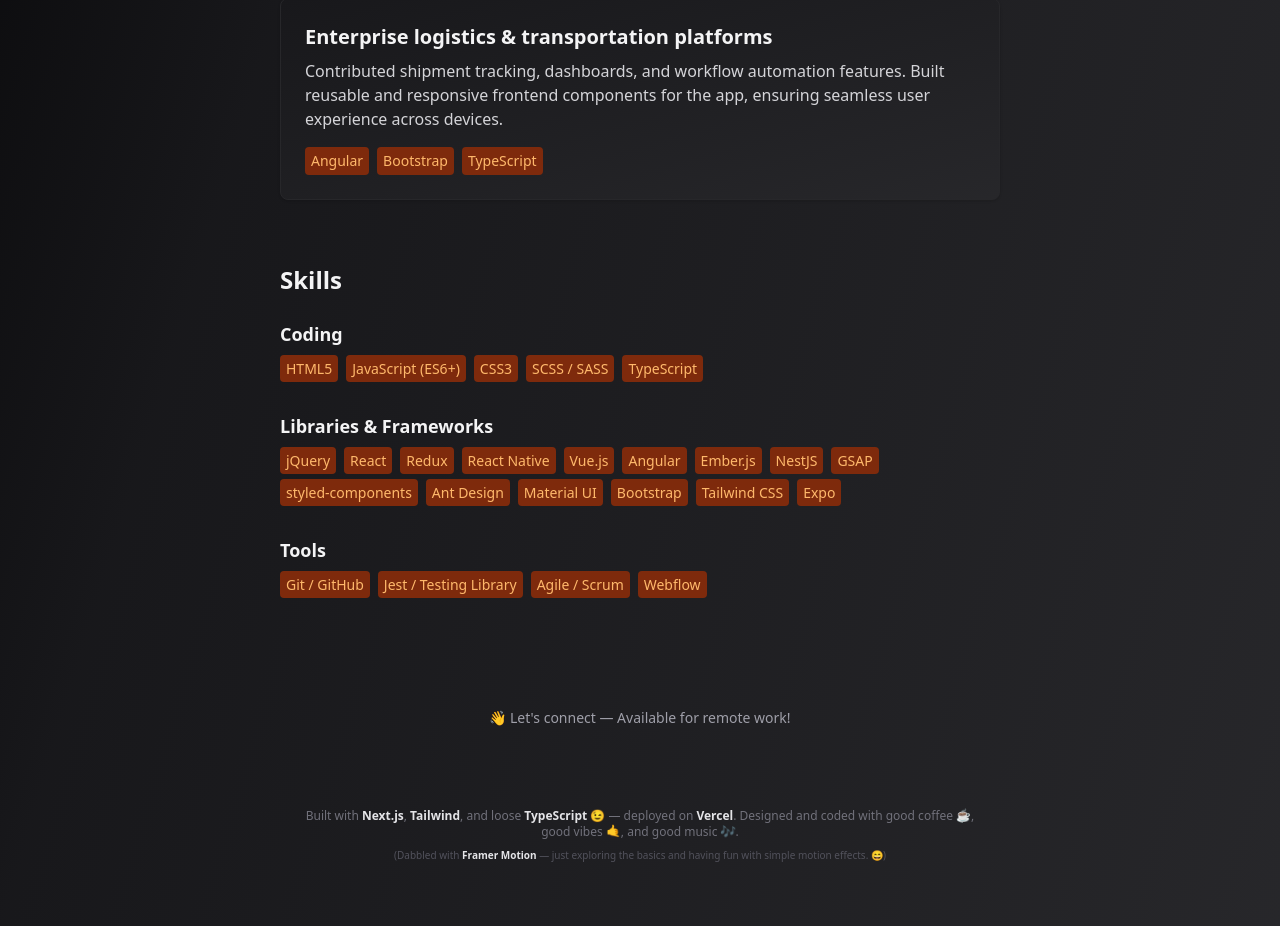
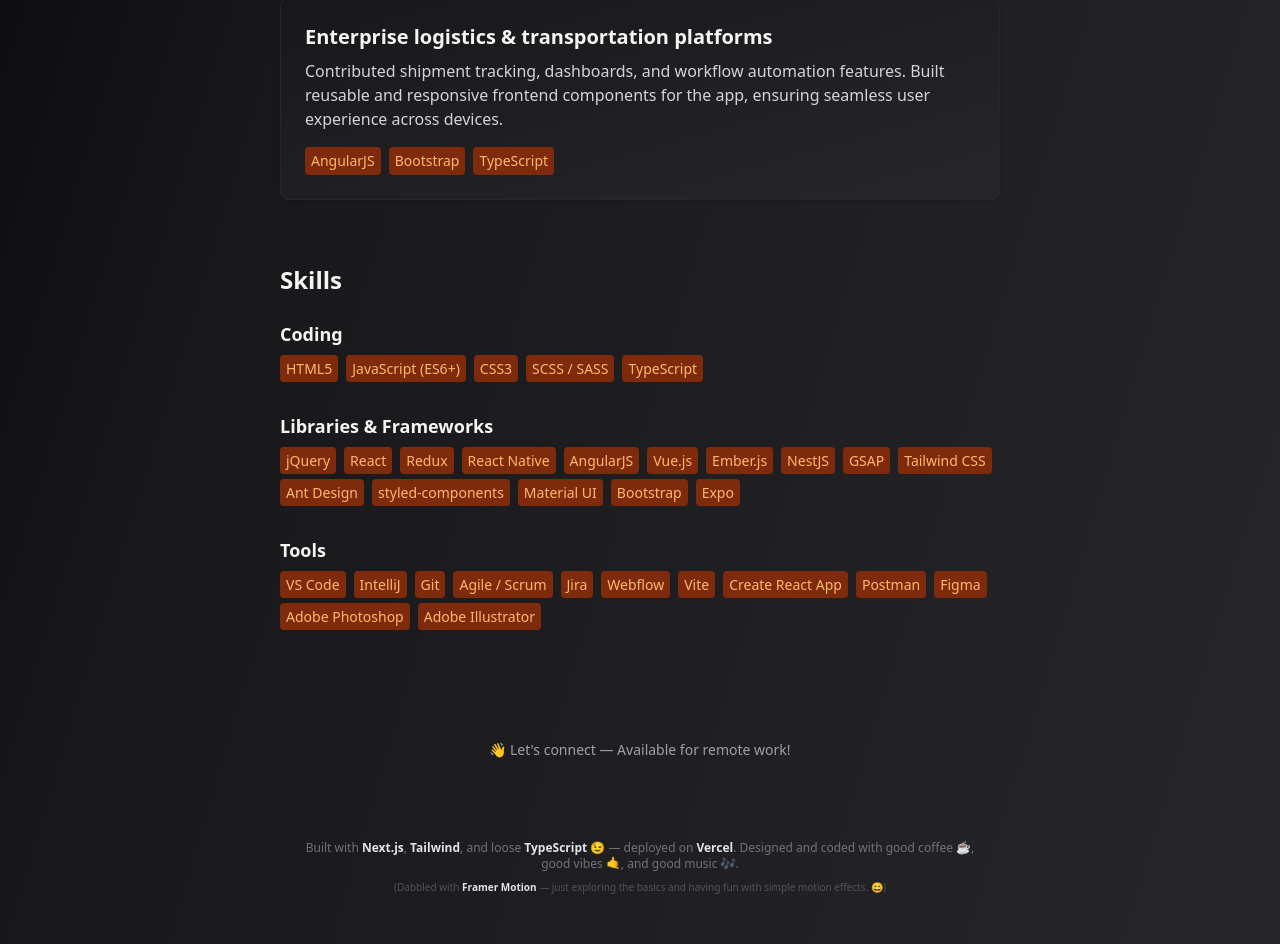
Before and after one commit to hernanosaurus/portfolio.2025, a Next.js app: page / in a window 1280 px wide. Shown: the part 3325-4269 px from the top of the page. Built offline with nearby package versions, Linux system fonts and the light colour scheme.

Commit message:
updates on projects, skills and resume

```diff
--- a/app/data/projects.ts
+++ b/app/data/projects.ts
@@ -137,6 +137,6 @@
     name: 'Enterprise logistics & transportation platforms',
     description:
       'Contributed shipment tracking, dashboards, and workflow automation features. Built reusable and responsive frontend components for the app, ensuring seamless user experience across devices.',
-    tech: ['Angular', 'Bootstrap', 'TypeScript'],
+    tech: ['AngularJS', 'Bootstrap', 'TypeScript'],
   },
 ];
--- a/app/data/skills.ts
+++ b/app/data/skills.ts
@@ -9,17 +9,17 @@
     'React',
     'Redux',
     'React Native',
+    'AngularJS',
     'Vue.js',
-    'Angular',
     'Ember.js',
     'NestJS',
     'GSAP',
+    'Tailwind CSS',
+    'Ant Design',
     'styled-components',
-    'Ant Design',
     'Material UI',
     'Bootstrap',
-    'Tailwind CSS',
     'Expo',
   ],
-  Tools: ['Git / GitHub', 'Jest / Testing Library', 'Agile / Scrum', 'Webflow'],
+  Tools: ['VS Code', 'IntelliJ', 'Git', 'Agile / Scrum', 'Jira', 'Webflow', 'Vite', 'Create React App', 'Postman', 'Figma', 'Adobe Photoshop', 'Adobe Illustrator'],
 };
```
Also changed, not shown: 1 other file (tests, documents, lock files or other folders).
